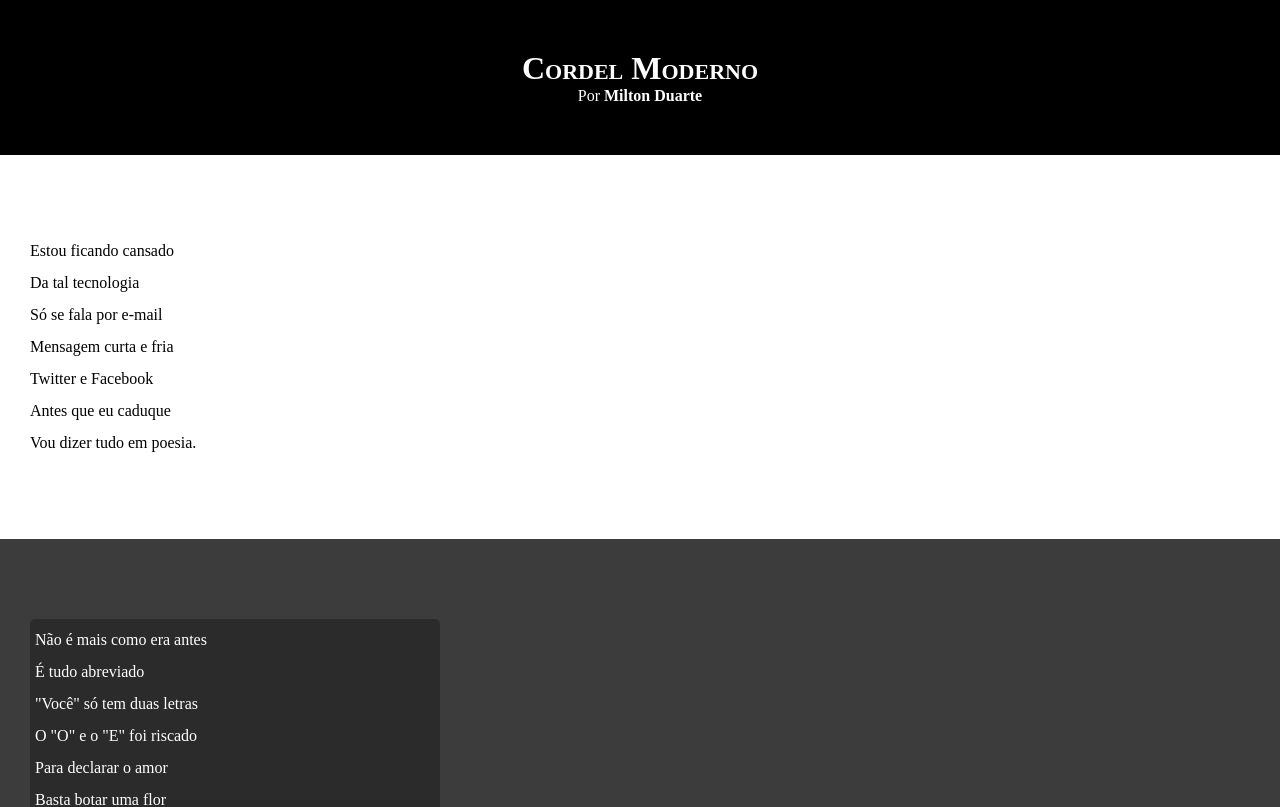
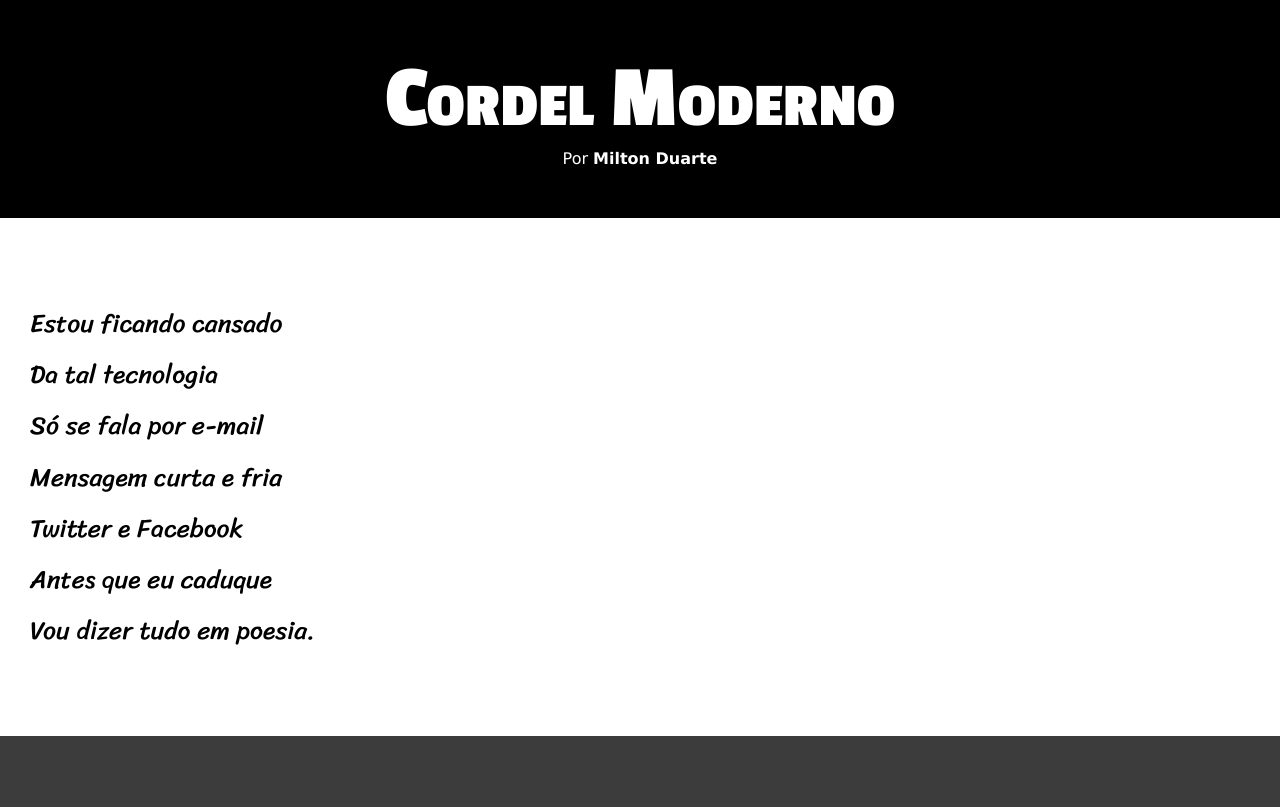
Before and after one commit to icesakesoares/html-css, a plain HTML site: page modulo3/desafio-12/index.html in a window 1280 px wide. Shown: the top 807 px of the page. Drawn offline with Linux system fonts and the light colour scheme.

Commit message:
atualizei estilo

```diff
--- a/modulo3/desafio-12/estilo/style.css
+++ b/modulo3/desafio-12/estilo/style.css
@@ -1,4 +1,14 @@
 @charset "UTF-8";
+
+@import url('https://fonts.googleapis.com/css2?family=Passion+One:wght@400;700;900&display=swap');
+
+@import url('https://fonts.googleapis.com/css2?family=Sriracha&display=swap');
+
+:root {
+    --fonte1: Verdana, Geneva, Tahoma, sans-serif;
+    --fonte2: "Passion One", sans-serif;
+    --fonte3: "Sriracha", cursive;
+}
 
 * {
     margin: 0px;
@@ -8,6 +18,7 @@
 html, body {
     min-height: 100vh;
     background-color: darkgray;
+    font-family: var(--fonte1);
 }
 
 header {
@@ -18,6 +29,8 @@ header {
 header h1 {
     padding-top: 50px;
     font-variant: small-caps; /*text-transform: uppercase;*/
+    font-family: var(--fonte2);
+    font-size: 7vw;
 }
 header p {
     padding-bottom: 50px;
@@ -37,6 +50,8 @@ section {
     padding-bottom: 10vh;
     padding-left: 30px;
     line-height: 2em;
+    font-family: var(--fonte3);
+    font-size: 2vw;
 }
 
 section.normal {
@@ -50,7 +65,7 @@ section.imagem {
 }
 section.imagem > p {
     background-color: rgba(0, 0, 0, 0.281);
-    width: 400px;
+    display: inline-block;
     padding: 5px;
     border-radius: 5px;
 }
```
